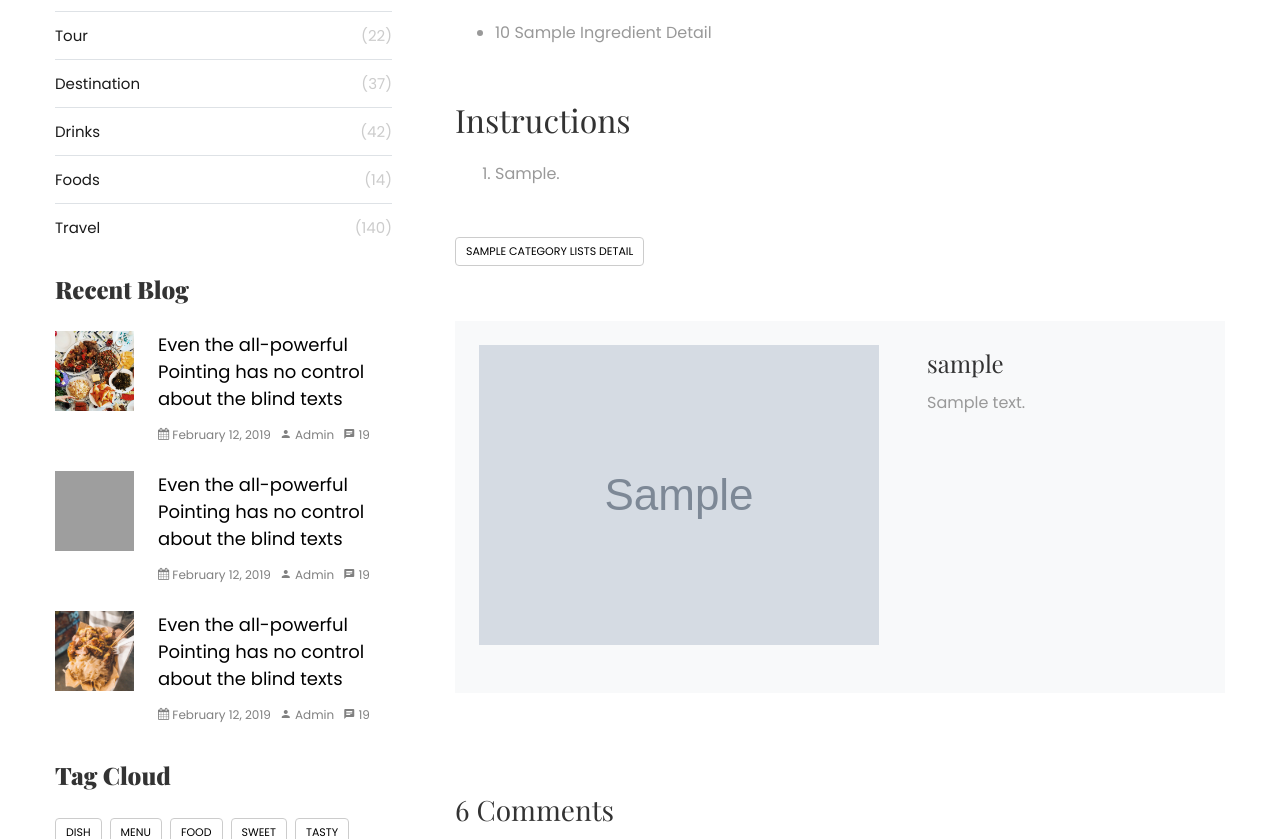
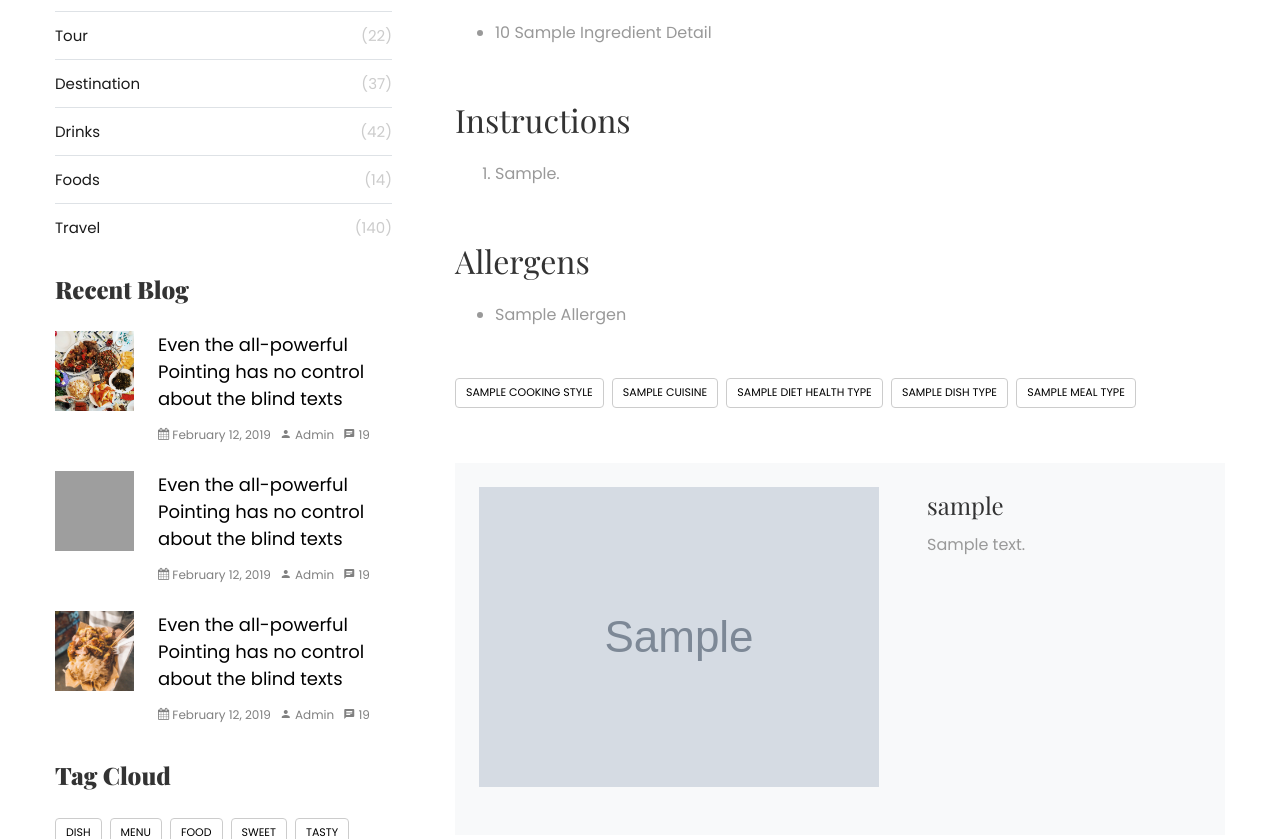
Before and after one commit to johnbenedictyan/Craft-Cooking, a Flask app: template templates/single.html in a window 1280 px wide. Shown: the part 879-1718 px from the top of the page. Run offline with Flask 2, Linux system fonts and the light colour scheme; the template is opened without the code that fills it: most values are stand-ins (such as "Sample title", 1, 10 or a date in 2020); grey boxes marked "Sample" are stand-in pictures; some libraries are stand-ins or nearby versions; some web fonts are replaced; grey boxes are pictures that could not be loaded.

Commit message:
19 May Added in all of the categories onto each post

```diff
--- a/app.py
+++ b/app.py
@@ -63,7 +63,52 @@ def get_user_dashboard_details(current_user_id):
     return_array = [user_details,user_recipe_list]
     return return_array
 
-#category_link_details AFFECTED FUNCTION
+def get_article_categories(post_id):
+    pymysql_cursor = pymysql.cursors.DictCursor(pymysql_connection)
+
+    get_allergen_lists_sql = "SELECT allergens.id AS allergen_id,allergens.name AS allergen_name FROM `allergens` JOIN `allergen_lists` ON allergens.id = allergen_lists.allergen_id WHERE allergen_lists.recipe_id = %s"
+    get_allergen_lists_input = (post_id)
+    pymysql_cursor.execute(get_allergen_lists_sql,get_allergen_lists_input)
+    allergen_lists_details=pymysql_cursor.fetchall()
+
+    get_cooking_style_lists_sql = "SELECT cooking_styles.id AS cooking_style_id,cooking_styles.name AS cooking_style_name FROM `cooking_styles` JOIN `cooking_style_lists` ON cooking_styles.id = cooking_style_lists.cooking_style_id WHERE cooking_style_lists.recipe_id = %s"
+    get_cooking_style_lists_input = (post_id)
+    pymysql_cursor.execute(get_cooking_style_lists_sql,get_cooking_style_lists_input)
+    cooking_style_lists_details=pymysql_cursor.fetchall()
+
+    get_cuisine_lists_sql = "SELECT cuisines.id AS cuisine_id,cuisines.name AS cuisine_name FROM `cuisines` JOIN `cuisine_lists` ON cuisines.id = cuisine_lists.cuisine_id WHERE cuisine_lists.recipe_id = %s"
+    get_cuisine_lists_input = (post_id)
+    pymysql_cursor.execute(get_cuisine_lists_sql,get_cuisine_lists_input)
+    cuisine_lists_details=pymysql_cursor.fetchall()
+
+    get_diet_health_type_lists_sql = "SELECT diet_health_types.id AS diet_health_type_id,diet_health_types.name AS diet_health_type_name FROM `diet_health_types` JOIN `diet_health_type_lists` ON diet_health_types.id = diet_health_type_lists.diet_health_type_id WHERE diet_health_type_lists.recipe_id = %s"
+    get_diet_health_type_lists_input = (post_id)
+    pymysql_cursor.execute(get_diet_health_type_lists_sql,get_diet_health_type_lists_input)
+    diet_health_type_lists_details=pymysql_cursor.fetchall()
+
+    get_dish_type_lists_sql = "SELECT dish_types.id AS dish_type_id,dish_types.name AS dish_type_name FROM `dish_types` JOIN `dish_type_lists` ON dish_types.id = dish_type_lists.dish_type_id WHERE dish_type_lists.recipe_id = %s"
+    get_dish_type_lists_input = (post_id)
+    pymysql_cursor.execute(get_dish_type_lists_sql,get_dish_type_lists_input)
+    dish_type_lists_details=pymysql_cursor.fetchall()
+
+    get_meal_type_lists_sql = "SELECT meal_types.id AS meal_type_id,meal_types.name AS meal_type_name FROM `meal_types` JOIN `meal_type_lists` ON meal_types.id = meal_type_lists.meal_type_id WHERE meal_type_lists.recipe_id = %s"
+    get_meal_type_lists_input = (post_id)
+    pymysql_cursor.execute(get_meal_type_lists_sql,get_meal_type_lists_input)
+    meal_type_lists_details=pymysql_cursor.fetchall()
+
+    pymysql_cursor.close()
+
+    category_lists_details = [
+        allergen_lists_details,
+        cooking_style_lists_details,
+        cuisine_lists_details,
+        diet_health_type_lists_details,
+        dish_type_lists_details,
+        meal_type_lists_details
+        ]
+
+    return category_lists_details
+
 def get_article_details(post_id):
     pymysql_cursor = pymysql.cursors.DictCursor(pymysql_connection)
 
@@ -92,37 +137,7 @@ def get_article_details(post_id):
     pymysql_cursor.execute(get_photo_lists_sql,get_photo_lists_input)
     photo_lists_details=pymysql_cursor.fetchall()
 
-    get_allergen_lists_sql = "SELECT allergens.id,allergens.name FROM `allergens` JOIN `allergen_lists` ON allergens.id = allergen_lists.allergen_id WHERE allergen_lists.recipe_id = %s"
-    get_allergen_lists_input = (post_id)
-    pymysql_cursor.execute(get_allergen_lists_sql,get_allergen_lists_input)
-    allergen_lists_details=pymysql_cursor.fetchall()
 
-    get_cooking_style_lists_sql = "SELECT cooking_styles.id,cooking_styles.name FROM `cooking_styles` JOIN `cooking_style_lists` ON cooking_styles.id = cooking_style_lists.cooking_style_id WHERE cooking_style_lists.recipe_id = %s"
-    get_cooking_style_lists_input = (post_id)
-    pymysql_cursor.execute(get_cooking_style_lists_sql,get_cooking_style_lists_input)
-    cooking_style_lists_details=pymysql_cursor.fetchall()
-
-    get_cuisine_lists_sql = "SELECT cuisines.id,cuisines.name FROM `cuisines` JOIN `cuisine_lists` ON cuisines.id = cuisine_lists.cuisine_id WHERE cuisine_lists.recipe_id = %s"
-    get_cuisine_lists_input = (post_id)
-    pymysql_cursor.execute(get_cuisine_lists_sql,get_cuisine_lists_input)
-    cuisine_lists_details=pymysql_cursor.fetchall()
-
-    get_diet_health_type_lists_sql = "SELECT diet_health_types.id,diet_health_types.name FROM `diet_health_types` JOIN `diet_health_type_lists` ON diet_health_types.id = diet_health_type_lists.diet_health_type_id WHERE diet_health_type_lists.recipe_id = %s"
-    get_diet_health_type_lists_input = (post_id)
-    pymysql_cursor.execute(get_diet_health_type_lists_sql,get_diet_health_type_lists_input)
-    diet_health_type_lists_details=pymysql_cursor.fetchall()
-
-    get_dish_type_lists_sql = "SELECT dish_types.id,dish_types.name FROM `dish_types` JOIN `dish_type_lists` ON dish_types.id = dish_type_lists.dish_type_id WHERE dish_type_lists.recipe_id = %s"
-    get_dish_type_lists_input = (post_id)
-    pymysql_cursor.execute(get_dish_type_lists_sql,get_dish_type_lists_input)
-    dish_type_lists_details=pymysql_cursor.fetchall()
-
-    get_meal_type_lists_sql = "SELECT meal_types.id,meal_types.name FROM `meal_types` JOIN `meal_type_lists` ON meal_types.id = meal_type_lists.meal_type_id WHERE meal_type_lists.recipe_id = %s"
-    get_meal_type_lists_input = (post_id)
-    pymysql_cursor.execute(get_meal_type_lists_sql,get_meal_type_lists_input)
-    meal_type_lists_details=pymysql_cursor.fetchall()
-
-    pymysql_cursor.close()
     recipe_procedure = recipe_details["recipe_procedure"]
     recipe_procedure_list = recipe_procedure.split(".")
     for i in recipe_procedure_list:
@@ -140,130 +155,75 @@ def get_article_details(post_id):
         recipe_time_details_list[recipe_time_details_list.index(j)] = str(j)+" seconds"
 
 
-    category_lists_details = [
-        allergen_lists_details,
-        cooking_style_lists_details,
-        cuisine_lists_details,
-        diet_health_type_lists_details,
-        dish_type_lists_details,
-        meal_type_lists_details
-        ]
+    return [author_details,recipe_details,ingredient_details,recipe_procedure_list,recipe_time_details_list,photo_uri]
 
-    return [author_details,recipe_details,ingredient_details,category_lists_details,recipe_procedure_list,recipe_time_details_list,photo_uri]
+def recipe_list_helper_function(recipe_lists_article_list_details):
+    for i in recipe_lists_article_list_details:
+        categories = get_article_categories(int(i['post_id']))
+        i["allergens"] = categories[0]
+        i["cooking_styles"] = categories[1]
+        i["cuisines"] = categories[2]
+        i["diet_health_types"] = categories[3]
+        i["dish_types"] = categories[4]
+        i["meal_types"] = categories[5]
 
-#category_link_details AFFECTED FUNCTION
-def recipe_list_helper_function(recipe_lists_article_list_details,category_link_details): #category_link_details AFFECTED FUNCTION
-    #This sorted the category link details by ascending order of recipe id
-    sorted_category_link_details=sorted(category_link_details, key = lambda k:k['recipe_id'])
-    result = {}
+    return recipe_lists_article_list_details
 
-    #This for loop just takes the categories and changes them into an array of an array of arrays of category name and category id
-    for i in sorted_category_link_details:
-        if i["recipe_id"] not in result:
-            result.update({i["recipe_id"]:[i["recipe_category_name"],i["category_id"]]})
-        else:
-            x=i["recipe_id"]
-            if isinstance(result.get(x), (list,)):
-                category_array = []
-                category_array.append(result.get(x))
-                category_array.append([i["recipe_category_name"],i["category_id"]])
-                result[i["recipe_id"]] = category_array
-            else:
-                category_array = []
-                category_array.append(result.get(i["recipe_id"]))
-                category_array.append([i["recipe_category_name"],i["category_id"]])
-                result[i["recipe_id"]] = category_array
-
-    result_array = [ v for v in result.values() ]
-
-    #This sorted the recipe list details by ascending order of recipe id
-    sorted_recipe_lists_article_list_details=sorted(recipe_lists_article_list_details, key = lambda k:k['post_recipe_id'])
-    counter = 0
-
-    #This for loop just joins the massaged post_categories back into their original place in the recipe list under the key of <post_categories>
-    for j in sorted_recipe_lists_article_list_details:
-        j["post_categories"] = result_array[counter]
-        counter+=1
-
-    return sorted_recipe_lists_article_list_details
-
-#category_link_details AFFECTED FUNCTION
 def get_recipe_lists_article_list_details():
     pymysql_cursor = pymysql.cursors.DictCursor(pymysql_connection)
 
     recipe_lists_details_sql = """SELECT recipes.name AS post_recipe_name, posts.date_published AS post_date_published, recipe_photos.uri AS post_photo_uri, posts.number_of_views AS post_number_of_views,
-    recipes.id AS post_recipe_id FROM `posts` JOIN `recipes` ON posts.recipe_id = recipes.id JOIN `recipe_photos` ON recipes.id = recipe_photos.recipe_id"""
+    recipes.id AS post_recipe_id, posts.id AS post_id FROM `posts` JOIN `recipes` ON posts.recipe_id = recipes.id JOIN `recipe_photos` ON recipes.id = recipe_photos.recipe_id"""
     pymysql_cursor.execute(recipe_lists_details_sql)
     recipe_lists_article_list_details=pymysql_cursor.fetchall()
 
-    category_link_details_sql = """SELECT categories.id AS category_id,categories.name AS recipe_category_name, recipes.id AS recipe_id FROM `category_lists` JOIN `categories` ON
-    category_lists.category_id = categories.id JOIN `recipes` ON category_lists.recipe_id = recipes.id JOIN `posts` ON recipes.id = posts.recipe_id"""
-    pymysql_cursor.execute(category_link_details_sql)
-    category_link_details=pymysql_cursor.fetchall()
-
     pymysql_cursor.close()
 
-    result = recipe_list_helper_function(recipe_lists_article_list_details,category_link_details)
+    result = recipe_list_helper_function(recipe_lists_article_list_details)
+    print(result)
     return result
 
-#category_link_details AFFECTED FUNCTION
 def get_user_recipe_lists_article_list_details(current_user_id):
     pymysql_cursor = pymysql.cursors.DictCursor(pymysql_connection)
 
     recipe_lists_details_sql = """SELECT recipes.name AS post_recipe_name, posts.date_published AS post_date_published, recipe_photos.uri AS post_photo_uri,
-    posts.number_of_views AS post_number_of_views,recipes.id AS post_recipe_id FROM `posts` JOIN `recipes` ON posts.recipe_id = recipes.id
-    JOIN `recipe_photos` ON recipes.id = recipe_photos.recipe_id JOIN `authors` ON recipes.author_id = authors.id WHERE authors.user_id = '{}'""".format(current_user_id)
-    pymysql_cursor.execute(recipe_lists_details_sql)
+    posts.number_of_views AS post_number_of_views,recipes.id AS post_recipe_id, posts.id AS post_id  FROM `posts` JOIN `recipes` ON posts.recipe_id = recipes.id
+    JOIN `recipe_photos` ON recipes.id = recipe_photos.recipe_id JOIN `authors` ON recipes.author_id = authors.id WHERE authors.user_id = %s """
+    recipe_lists_details_input = (current_user_id)
+    pymysql_cursor.execute(recipe_lists_details_sql,recipe_lists_details_input)
     recipe_lists_article_list_details=pymysql_cursor.fetchall()
-
-    category_link_details_sql = """SELECT categories.id AS category_id,categories.name AS recipe_category_name, recipes.id AS recipe_id FROM `category_lists`
-    JOIN `categories` ON category_lists.category_id = categories.id JOIN `recipes` ON category_lists.recipe_id = recipes.id JOIN `posts` ON recipes.id = posts.recipe_id
-    JOIN `authors` ON recipes.author_id = authors.id WHERE authors.user_id = '{}'""".format(current_user_id)
-    pymysql_cursor.execute(category_link_details_sql)
-    category_link_details=pymysql_cursor.fetchall()
 
     pymysql_cursor.close()
 
-    result = recipe_list_helper_function(recipe_lists_article_list_details,category_link_details)
+    result = recipe_list_helper_function(recipe_lists_article_list_details)
     return result
 
-#category_link_details AFFECTED FUNCTION
+#CHANGE THIS FUNCTION SO THAT NOT ONLY THE NAME CAN BE SEARCHED
 def recipe_list_search_function(search_terms):
     pymysql_cursor = pymysql.cursors.DictCursor(pymysql_connection)
     search_sql = """SELECT recipes.name AS post_recipe_name, posts.date_published AS post_date_published, recipe_photos.uri AS post_photo_uri, posts.number_of_views AS post_number_of_views,
-    recipes.id AS post_recipe_id FROM `posts` JOIN `recipes` ON posts.recipe_id = recipes.id JOIN `recipe_photos` ON recipes.id = recipe_photos.recipe_id WHERE recipes.name LIKE '%{}%'""".format(search_terms)
-    pymysql_cursor.execute(search_sql)
+    recipes.id AS post_recipe_id, posts.id AS post_id FROM `posts` JOIN `recipes` ON posts.recipe_id = recipes.id JOIN `recipe_photos` ON recipes.id = recipe_photos.recipe_id WHERE recipes.name LIKE %s """
+    search_input = ("%" + search_terms +"%")
+    pymysql_cursor.execute(search_sql,search_input)
     recipe_lists_article_list_details=pymysql_cursor.fetchall()
 
-    search_sql_2 = """SELECT categories.id AS category_id,categories.name AS recipe_category_name, recipes.id AS recipe_id FROM `category_lists`
-    JOIN `categories` ON category_lists.category_id = categories.id JOIN `recipes` ON category_lists.recipe_id = recipes.id JOIN `posts` ON recipes.id = posts.recipe_id
-    WHERE recipes.name LIKE '%{}%'""".format(search_terms)
-    pymysql_cursor.execute(search_sql_2)
-    category_link_details=pymysql_cursor.fetchall()
-
     pymysql_cursor.close()
-    result=recipe_list_helper_function(recipe_lists_article_list_details,category_link_details)
+    result=recipe_list_helper_function(recipe_lists_article_list_details)
     return result
 
-#category_link_details AFFECTED FUNCTION
 def user_recipe_list_search_function(current_user_id,search_terms):
     pymysql_cursor = pymysql.cursors.DictCursor(pymysql_connection)
 
     recipe_lists_details_sql = """SELECT recipes.name AS post_recipe_name, posts.date_published AS post_date_published, recipe_photos.uri AS post_photo_uri, posts.number_of_views AS post_number_of_views,
-    recipes.id AS post_recipe_id FROM `posts` JOIN `recipes` ON posts.recipe_id = recipes.id JOIN `recipe_photos` ON recipes.id = recipe_photos.recipe_id JOIN `authors` ON recipes.author_id = authors.id
-    WHERE authors.user_id = '{}' AND recipes.name LIKE '%{}%'""".format(current_user_id,search_terms)
-    pymysql_cursor.execute(recipe_lists_details_sql)
+    recipes.id AS post_recipe_id, posts.id AS post_id  FROM `posts` JOIN `recipes` ON posts.recipe_id = recipes.id JOIN `recipe_photos` ON recipes.id = recipe_photos.recipe_id JOIN `authors` ON recipes.author_id = authors.id
+    WHERE authors.user_id = %s AND recipes.name LIKE %s """
+    recipe_lists_details_input = (current_user_id,"%"+search_terms+"%")
+    pymysql_cursor.execute(recipe_lists_details_sql,recipe_lists_details_input)
     recipe_lists_article_list_details=pymysql_cursor.fetchall()
-
-    category_link_details_sql = """SELECT categories.id AS category_id,categories.name AS recipe_category_name, recipes.id AS recipe_id FROM `category_lists`
-    JOIN `categories` ON category_lists.category_id = categories.id JOIN `recipes` ON category_lists.recipe_id = recipes.id JOIN `posts` ON recipes.id = posts.recipe_id
-    JOIN `authors` ON recipes.author_id = authors.id WHERE authors.user_id = '{}' AND recipes.name LIKE '%{}%'""".format(current_user_id,search_terms)
-    pymysql_cursor.execute(category_link_details_sql)
-    category_link_details=pymysql_cursor.fetchall()
 
     pymysql_cursor.close()
 
-    result = recipe_list_helper_function(recipe_lists_article_list_details,category_link_details)
+    result = recipe_list_helper_function(recipe_lists_article_list_details)
     return result
 
 def check_if_user_is_an_author(current_user_id):
@@ -543,7 +503,8 @@ def recipe_list():
 @app.route("/single/<article_id>")
 def article(article_id):
     data = get_article_details(article_id)
-    return render_template("single.html",author_details=data[0],recipe_details=data[1],ingredient_details=data[2],category_lists_details=data[3],recipe_procedure_list=data[4],recipe_time_details_list=data[5],photo_uri=data[6])
+    categories = get_article_categories(article_id)
+    return render_template("single.html",author_details=data[0],recipe_details=data[1],ingredient_details=data[2],recipe_procedure_list=data[3],recipe_time_details_list=data[4],photo_uri=data[5],allergens=categories[0],cooking_styles=categories[1],cuisines=categories[2],diet_health_types=categories[3],dish_types=categories[4],meal_types=categories[5])
 
 @app.errorhandler(404)
 def page_not_found(e):
@@ -551,9 +512,8 @@ def page_not_found(e):
 
 @app.route("/testing")
 def testing():
-    current_user_id = session["user_id"]
-    author_id = check_if_user_is_an_author(current_user_id)
-    print(author_id)
+    print(get_article_categories(1))
+    print(get_article_categories(2))
     return redirect(url_for('init'))
 
 if __name__ == '__main__':
--- a/templates/single.html
+++ b/templates/single.html
@@ -56,10 +56,28 @@
                     <li>{{j}}.</li>
                     {% endfor %}
                 </ol>
+                <h2 class="mb-3 mt-5">Allergens</h2>
+                <ul>
+                    {% for l in allergens %}
+                    <li>{{l.allergen_name |title}}</li>
+                    {% endfor %}
+                </ul>
                 <div class="tag-widget post-tag-container mb-5 mt-5">
                     <div class="tagcloud">
-                        {% for k in category_lists_details%}
-                        <a href="#" class="tag-cloud-link">{{k.name}}</a>
+                        {% for m in cooking_styles %}
+                        <a href="#" class="tag-cloud-link">{{m.cooking_style_name}}</a>
+                        {% endfor %}
+                        {% for n in cuisines %}
+                        <a href="#" class="tag-cloud-link">{{n.cuisine_name}}</a>
+                        {% endfor %}
+                        {% for o in diet_health_types %}
+                        <a href="#" class="tag-cloud-link">{{o.diet_health_type_name}}</a>
+                        {% endfor %}
+                        {% for p in dish_types %}
+                        <a href="#" class="tag-cloud-link">{{p.dish_type_name}}</a>
+                        {% endfor %}
+                        {% for q in meal_types %}
+                        <a href="#" class="tag-cloud-link">{{q.meal_type_name}}</a>
                         {% endfor %}
                     </div>
                 </div>
```
Also changed, not shown: notes.md (+5 -2 lines), templates/recipe_list.html (+15 -3 lines), templates/recipes.html (+77 -19 lines).
